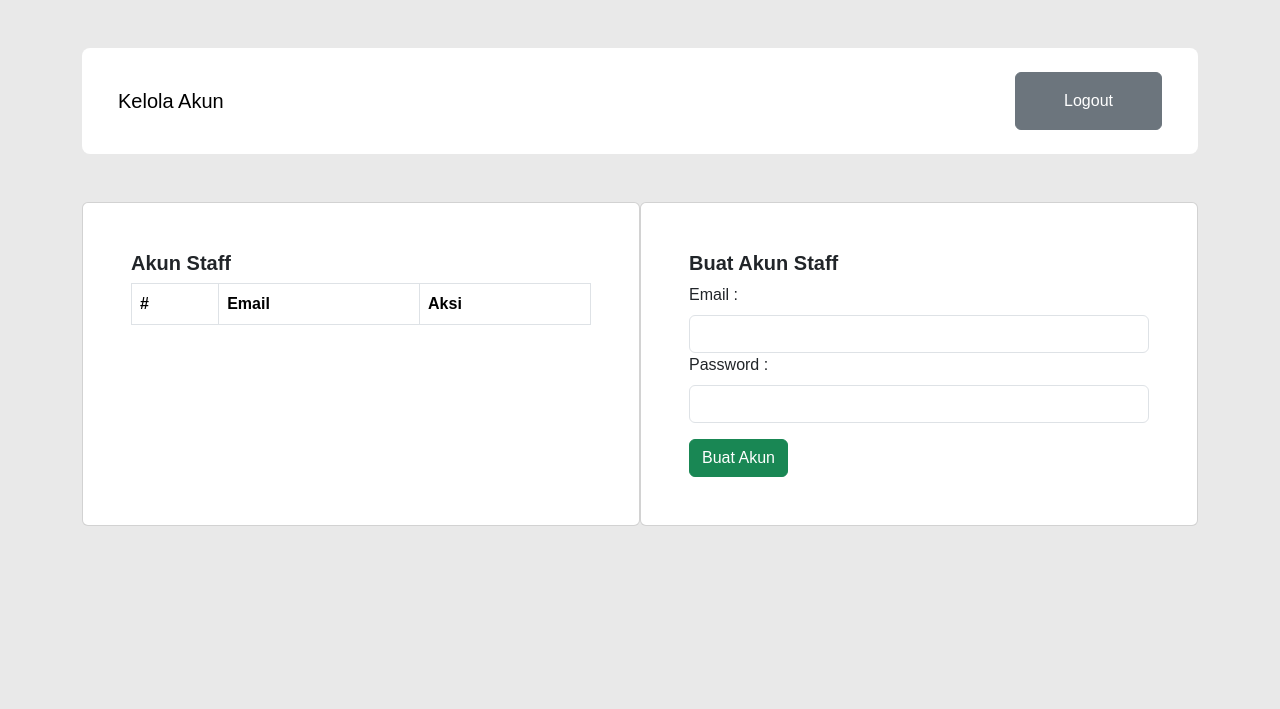
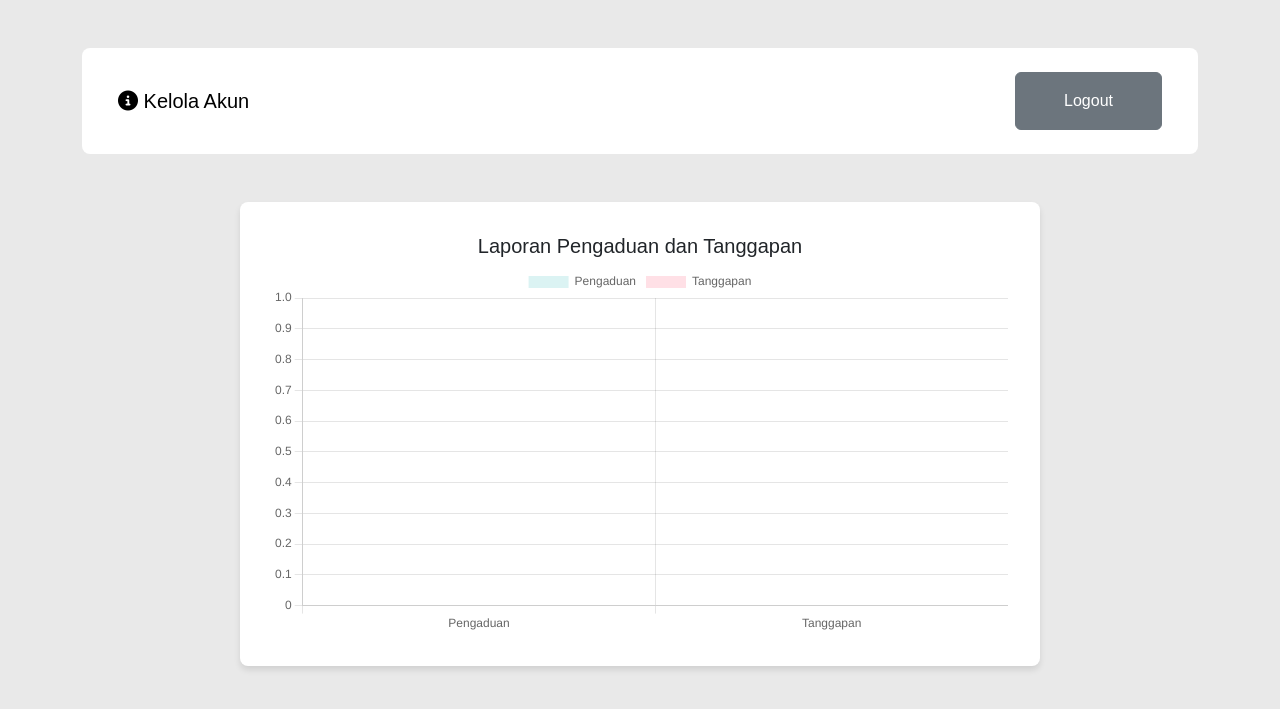
Before and after one commit to andkstrr/web-pengaduan, a Laravel app: template resources/views/pages/HEADSTAFF/dashboard.blade.php in a window 1280 px wide. Shown: the top 709 px of the page. Run offline with Laravel 10, Linux system fonts and the light colour scheme; the template is opened without the code that fills it, so the values that code supplies are empty; some libraries are stand-ins or nearby versions.

Commit message:
add chart on dashboard/headstaff

```diff
--- a/app/Models/Report.php
+++ b/app/Models/Report.php
@@ -17,6 +17,11 @@ class Report extends Model
     public function responses() {
         // Mendefinisikan bahwa Report dapat memiliki banyak Response
         return $this->hasOne(Response::class, 'report_id');
+    }
+
+    public function responseProgress() {
+        // Mendefinisikan bahwa Report dapat memiliki banyak ResponseProgress
+        return $this->hasOne(ResponseProgress::class, 'response_id');
     }
 
     public function comments() {
--- /dev/null
+++ b/config/larapex-charts.php
@@ -0,0 +1,32 @@
+<?php
+
+return [
+
+    /*
+    |--------------------------------------------------------------------------
+    | Font Options
+    |--------------------------------------------------------------------------
+    |
+    | Here you may specify font family and font color.
+    |
+    */
+
+    'font_family' => 'Helvetica, Arial, sans-serif',
+
+    'font_color' => '#373d3f',
+
+    /*
+    |--------------------------------------------------------------------------
+    | Default Colors for datasets
+    |--------------------------------------------------------------------------
+    |
+    | Here you may specify which hexadecimal colors below you wish
+    | to use as your default colors palette in that order.
+    |
+    */
+
+    'colors' => [
+        '#008FFB', '#00E396', '#feb019', '#ff455f', '#775dd0', '#80effe',
+        '#0077B5', '#ff6384', '#c9cbcf', '#0057ff', '#00a9f4', '#2ccdc9', '#5e72e4'
+    ]
+];
--- a/package.json
+++ b/package.json
@@ -8,5 +8,8 @@
         "axios": "^1.1.2",
         "laravel-vite-plugin": "^0.7.2",
         "vite": "^4.0.0"
+    },
+    "dependencies": {
+        "chart.js": "^4.4.7"
     }
 }
--- a/resources/views/pages/HEADSTAFF/dashboard.blade.php
+++ b/resources/views/pages/HEADSTAFF/dashboard.blade.php
@@ -3,23 +3,44 @@
 <head>
     <meta charset="UTF-8">
     <meta name="viewport" content="width=device-width, initial-scale=1.0">
-<title>Dashboard Pengaduan</title>
+    <title>Laporan Pengaduan</title>
     <link href="https://cdn.jsdelivr.net/npm/bootstrap@5.3.2/dist/css/bootstrap.min.css" rel="stylesheet">
-<!-- Larapex Charts -->
-<script src="https://cdn.jsdelivr.net/npm/apexcharts"></script>
+    <link rel="stylesheet" href="https://cdnjs.cloudflare.com/ajax/libs/font-awesome/6.7.1/css/all.min.css">
+    <script src="https://cdn.jsdelivr.net/npm/chart.js"></script>
     <style>
         body {
             font-family: 'Arial', sans-serif;
             background-color: #e9e9e9;
         }
+
+        .chart-card {
+            background-color: #ffffff;
+            border-radius: 8px;
+            box-shadow: 0 4px 6px rgba(0, 0, 0, 0.1);
+            padding: 2rem;
+            max-width: 800px;
+            margin: auto;
+        }
+
+        h1 {
+            color: #333;
+            text-align: center;
+            margin-bottom: 2rem;
+        }
+
+        canvas {
+            max-width: 100%;
+            height: auto;
+        }
     </style>
 </head>
 <body>
     <div class="container mt-5">
+        <!-- Navbar -->
         <nav class="navbar mb-5 p-4 rounded-3 bg-white">
             <div class="container">
-                <a class="navbar-brand">
-                    <i class="fas fa-circle-info"> </i> Kelola Akun
+                <a class="navbar-brand" href="{{ route('headstaff.account-staff') }}">
+                    <i class="fas fa-circle-info text-underline"> </i> Kelola Akun
                 </a>
                 <form action="{{ route('logout') }}" method="POST" style="display: inline;">
                     @csrf
@@ -27,53 +48,43 @@
                 </form>
             </div>
         </nav>
-        <div class="main-card d-flex justify-content-center">
-            <div class="card bg-white p-5 w-50">
-                <h5 class="mb-2 fw-bold">Akun Staff</h5>
-                <table class="table table-bordered w-100">
-                    <thead>
-                    <tr class="">
-                        <th scope="col">#</th>
-                        <th scope="col">Email</th>
-                        <th scope="col">Aksi</th>
-                    </tr>
-                    </thead>
-                    <tbody>
-                        @foreach ($staffs as $index => $staff)
-                        <tr>
-                            <td>{{ $index + 1 }}</td>
-                            <td>{{ $staff->email }}</td>
-                            <td>
-                                <form action="" method="POST" style="display: inline;">
-                                    @csrf
-                                    <button type="submit" class="btn btn-secondary">Reset</button>
-                                </form>
-                                <form action="{{ route('headstaff.delete', $staff->id) }}" method="POST" style="display: inline;">
-                                    @csrf
-                                    @method('DELETE')
-                                    <button type="submit" class="btn btn-danger">Hapus</button>
-                                </form>
-                            </td>
-                        </tr>
-                        @endforeach
-                    </tbody>
-                </table>
-            </div>
-            <div class="card bg-white p-5 w-50">
-                <h5 class="mb-2 fw-bold">Buat Akun Staff</h5>
-                @if (Session::get('success'))
-                    <div class="alert alert-success">{{ Session::get('success') }}</div>
-                @endif
-                <form action="{{ route('headstaff.store' )}}" method="POST">
-                    @csrf
-                    <label for="email" class="form-label">Email :</label>
-                    <input type="email" class="form-control" id="email" name="email">
-                    <label for="password" class="form-label">Password :</label>
-                    <input type="password" class="form-control" id="password" name="password">
-                    <button type="submit" class="btn btn-success mt-3">Buat Akun</button>
-                </form>
+
+        <!-- Chart Section -->
+        <div class="chart-card">
+            <h5 class="text-center">Laporan Pengaduan dan Tanggapan</h5>
+            <canvas id="myChart"></canvas>
         </div>
     </div>
-    </div>
+
+    <script>
+        const labels = ['Pengaduan', 'Tanggapan'];
+        const data = {
+            labels: labels,
+            datasets: [
+                {
+                    label: 'Pengaduan',
+                    data: [{{ $value1 }}],
+                    borderColor: 'rgba(75, 192, 192, 1)',
+                    backgroundColor: 'rgba(75, 192, 192, 0.2)',
+                },
+                {
+                    label: 'Tanggapan',
+                    data: [{{ $value2 }}],
+                    borderColor: 'rgba(255, 99, 132, 1)',
+                    backgroundColor: 'rgba(255, 99, 132, 0.2)',
+                }
+            ]
+        };
+
+        const config = {
+            type: 'bar',
+            data: data,
+        };
+
+        new Chart(
+            document.getElementById('myChart'),
+            config
+        );
+    </script>
 </body>
 </html>
--- a/routes/web.php
+++ b/routes/web.php
@@ -2,6 +2,7 @@
 
 use Illuminate\Support\Facades\Route;
 use App\Http\Controllers\AuthController;
+use App\Http\Controllers\ChartController;
 use App\Http\Controllers\ReportController;
 use App\Http\Controllers\StaffController;
 use App\Http\Controllers\HeadStaffController;
@@ -9,6 +10,7 @@ use App\Http\Controllers\ResponseController;
 use App\Http\Middleware\isNotLogin;
 use App\Http\Middleware\isStaff;
 use App\Http\Middleware\isHeadStaff;
+use PhpOffice\PhpSpreadsheet\Chart\ChartColor;
 
 /*
 |--------------------------------------------------------------------------
@@ -58,7 +60,8 @@ Route::middleware(['isLogin'])->group (function() {
     });
 
     Route::prefix('headstaff')->name('headstaff.')->group(function() {
-        Route::get('/dashboard', [HeadStaffController::class, 'index'])->name('dashboard');
+        Route::get('/dashboard', [ChartController::class, 'index'])->name('dashboard');
+        Route::get('/account-staff', [HeadStaffController::class, 'index'])->name('account-staff');
         Route::post('/account-store', [HeadStaffController::class, 'store'])->name('store');
         Route::delete('/account-delete/{id}', [HeadStaffController::class, 'delete'])->name('delete');
     });
@@ -77,7 +80,7 @@ Route::middleware(['isStaff'])->group (function() {
         Route::get('/export/date', [StaffController::class, 'exportByDate'])->name('export-date');
         // Menindaklanjuti Response
         Route::get('/status/{id}', [StaffController::class, 'showStatus'])->name('status');
-        // Set Response Status
-        Route::get('/setstatus/{id}', [ResponseController::class, 'setStatus'])->name('setstatus');
+        // Menambahkan Progress
+        Route::post('/addprogress/{id}', [StaffController::class, 'store'])->name('store');
     });
 });
```
Also changed, not shown: app/Charts/ReportsChart.php (added, +28 -0 lines), app/Http/Controllers/ChartController.php (added, +18 -0 lines), app/Http/Controllers/HeadStaffController.php (+4 -3 lines), app/Http/Controllers/StaffController.php (+32 -0 lines), app/Models/ResponseProgress.php (+10 -0 lines), resources/views/pages/HEADSTAFF/account.blade.php (added, +80 -0 lines), resources/views/pages/STAFF/Response/status.blade.php (+13 -5 lines), database/migrations/2024_12_10_133625_create_response_progress_table.php, package-lock.json (added). Lines whose indentation alone changed are shown as unchanged.
